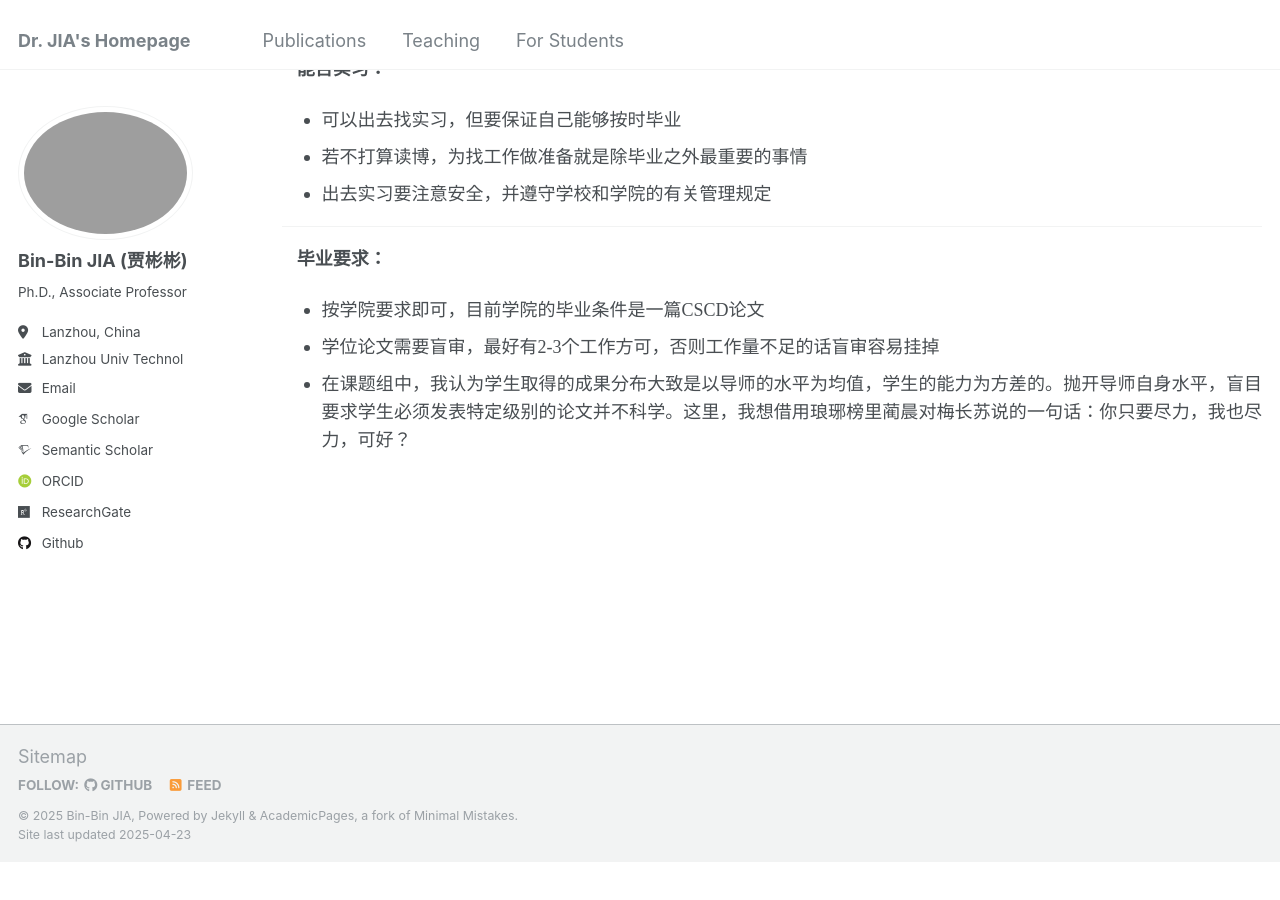
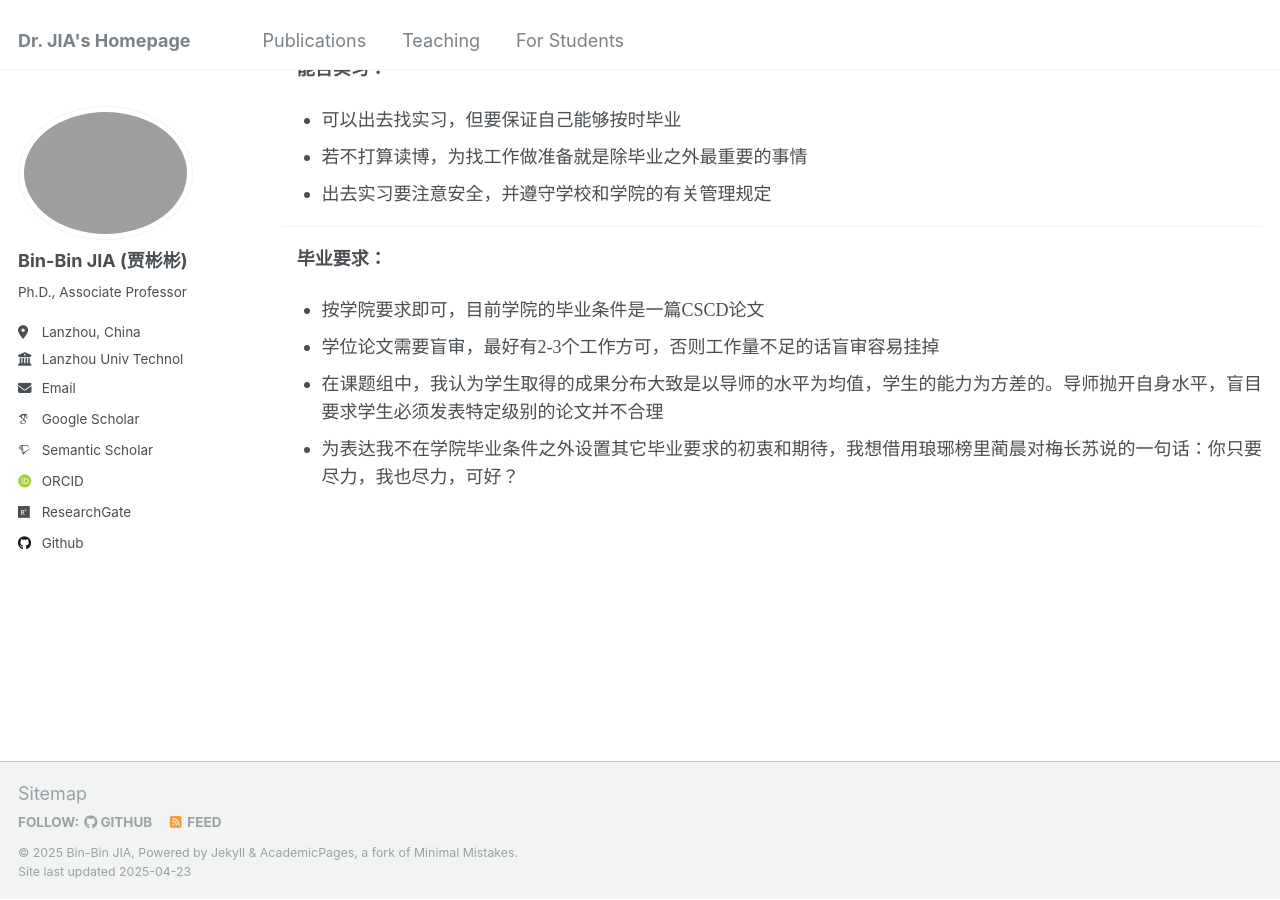
Before and after one commit to jiabinbin-ai/jiabinbin-ai.github.io, a Jekyll site: the page built from _pages/For-Students.html, in a window 1280 px wide and 900 px high, scrolled down 1880 px. Built offline with Jekyll 4.4.1, drawn with Linux system fonts in a browser that asks for light colours; some web fonts are replaced; before the commit the page ends 2743 px from its top, so only the background shows below that.

Commit message:
Update For-Students.html

```diff
--- a/_pages/For-Students.html
+++ b/_pages/For-Students.html
@@ -149,5 +149,8 @@ author_profile: true
 	<span lang="en-us"><font face="Times New Roman">学位论文需要盲审，最好有2-3个工作方可，否则工作量不足的话盲审容易挂掉</font></span></li>
 	<li>
 	<p align="justify" style="line-height: 150%; margin-top:8px; margin-bottom:0">
-	<span lang="en-us"><font face="Times New Roman">在课题组中，我认为学生取得的成果分布大致是以导师的水平为均值，学生的能力为方差的。抛开导师自身水平，盲目要求学生必须发表特定级别的论文并不科学。这里，我想借用琅琊榜里蔺晨对梅长苏说的一句话：你只要尽力，我也尽力，可好？</font></span></li>
+	<span lang="en-us"><font face="Times New Roman">在课题组中，我认为学生取得的成果分布大致是以导师的水平为均值，学生的能力为方差的。导师抛开自身水平，盲目要求学生必须发表特定级别的论文并不合理</font></span></li>
+	<li>
+	<p align="justify" style="line-height: 150%; margin-top:8px; margin-bottom:0">
+	<span lang="en-us"><font face="Times New Roman">为表达我不在学院毕业条件之外设置其它毕业要求的初衷和期待，我想借用琅琊榜里蔺晨对梅长苏说的一句话：你只要尽力，我也尽力，可好？</font></span></li>
 </ul>
```
